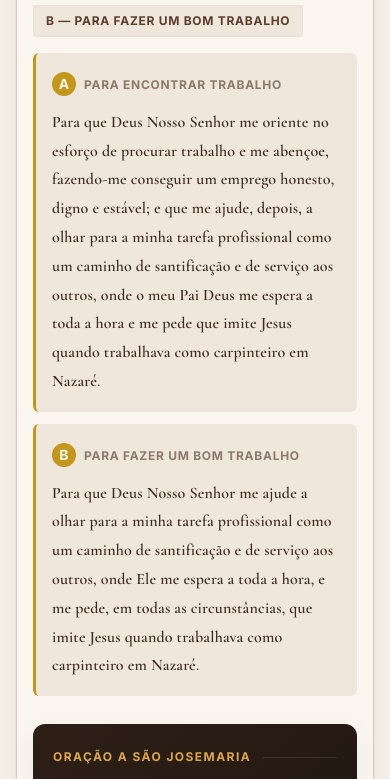
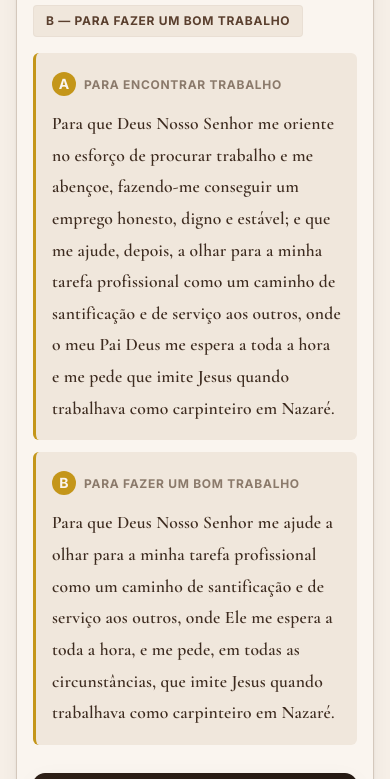
Before and after one commit to Delabeneta/exame-confissao, a plain HTML site: page novenas/josemariaescriva.html in a window 390 px wide. Shown: the part 2172-2951 px from the top of the page. Drawn offline with nearby package versions, Linux system fonts and the light colour scheme.

Commit message:
fix: font

```diff
--- a/novenas/josemariaescriva.html
+++ b/novenas/josemariaescriva.html
@@ -742,7 +742,7 @@ input:focus-visible {
 .intencao-item p {
   font-family: var(--fonte-titulo);
   font-weight: 600;
-  font-size: 1.05rem;
+  font-size: 1.15rem;
   color: var(--texto-corpo);
   line-height: 1.9;
   margin-top: 10px;
@@ -751,7 +751,7 @@ input:focus-visible {
 
 @media (max-width: 480px) {
   .intencao-item p {
-    font-size: 1rem;
+    font-size: 1.1rem;
     line-height: 1.8;
   }
 }
```
